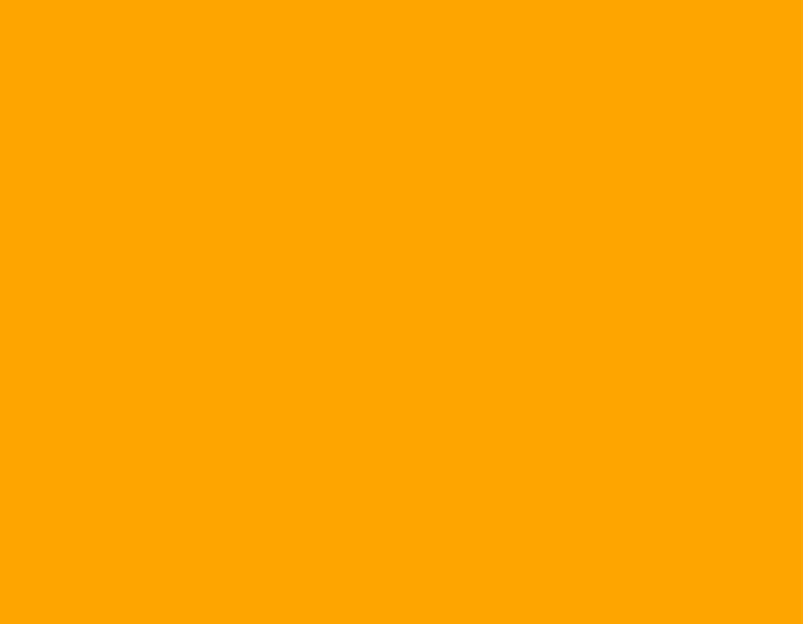
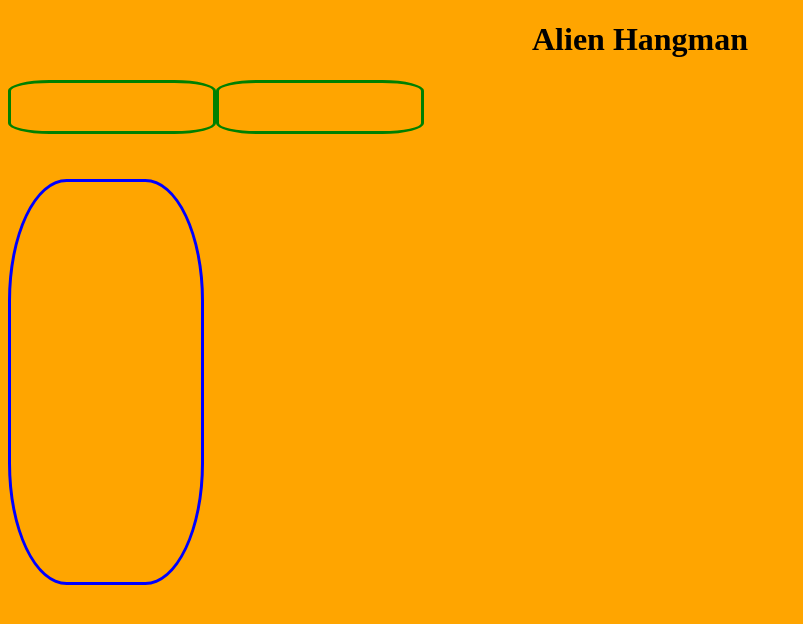
Before and after one commit to ANNIEB45/ga-project1-hangman, a plain HTML site: page index.html in a window 1280 px wide. Shown: the whole page, without its empty margins (0-803 px from the left). Drawn offline with Linux system fonts and the light colour scheme.

Commit message:
added some styling to page for visualization

```diff
--- a/index.html
+++ b/index.html
@@ -1,16 +1,38 @@
 <!DOCTYPE html>
 <html lang="en">
+
 <head>
     <meta charset="UTF-8">
     <meta name="viewport" content="width=device-width, initial-scale=1.0">
     <title>Alien Hangman Game</title>
     <link rel="stylesheet" href="style.css" type="text/css">
 </head>
+
 <body>
-    <div class='line'></div>
+    <div class="container">
+        <div class="welcome-screen-popup">
+            <div class="game-title"></div>
+            <div class="user-name"></div>
+            <div class="categories"></div>
+            <h1 class="game-subtitle">Alien Hangman</h1>
+            <div class='user-guess-container'>
+                <div class="wrong-guesses"></div>
+                <div class="username-box"></div>
+            </div>
+            <div class="timer"></div>
+            <div class="letter-box">
+                <div class='squares'></div>
+                <div class='squares'></div>
+                <div class='squares'></div>
+                <div class='squares'></div>
+            </div>
+        </div>
 
 
+    </div>
 
-   <script defer src="main.js"></script>
+
+    <script defer src="main.js"></script>
 </body>
+
 </html>
--- a/main.js
+++ b/main.js
@@ -19,6 +19,16 @@ console.log('Alien Hangman Game')
 // console.log(letterBoxArr)
 
      //maybe use an object-with key/value pair???
+     const categories = {
+        sports: ['baseball', 'cricket','judo','hang gliding', 'volleyball', 'yoga'],
+
+        'fashion icons': ['audrey hepburn', 'rihanna', 'mary and ashley olsen', 'princess diana', 'bob dylan', 'kanye west'],
+        'famous cities': ['paris', 'dubai', 'new york', 'kuala lumpa', 'istanbul', 'london', 'los angelos'],
+        'musical instruments': ['trombone', 'french horn', 'oboe', 'xylophone', 'synthesizer', 'lute', 'electric guitar']
+    }
+
+    console.log(categories)
+
 //choosing categories
 // const categoriesArr = ['sports', 'fashion icons', 'famouss cities', 'musical instruments']
 // console.log(categoriesArr)
@@ -30,18 +40,26 @@ console.log('Alien Hangman Game')
     //musical instruments: trombone, french horn, oboe, xylophone, synthesizer, lute, electric guitar
 
 
-let words = ['baseball', 'french horn','Georgetown', 'Onamanopeia']
-console.log(words)
+let chosenCategory = categories["famous cities"]
+console.log(chosenCategory)
 
-let word = words[(Math.floor(Math.random()) * words.length)]
+let word = chosenCategory[(Math.floor(Math.random()) * chosenCategory.length)]
 console.log(word)
 
 let answerInputField = []
 
 for (let i = 0; i < word.length; i++){
-        answerInputField[i] = '_'
+        answerInputField[i] = '|_|'
     console.log(answerInputField)
 }
 
 let remainingLetters = word.length
 console.log(remainingLetters)
+
+const line = () => {document.getElementsByClassName('lines').innerHTML = (answerInputField.join(' ')) }
+line()
+console.log(line)
+
+// while(remainingLetters >0){
+
+// }
--- a/style.css
+++ b/style.css
@@ -1,3 +1,48 @@
 body {
    background-color: orange;
 }
+
+.game-subtitle{
+   display: flex;
+   align-items: center;
+   justify-content: center;
+}
+
+.user-guess-container{
+   display: flex;
+   flex-direction: row;
+   justify-content: flex-start;
+   align-items: flex-end;
+
+}
+
+.wrong-guesses{
+   border: 3px solid green;
+   border-radius: 20%;
+   width: 16%;
+   padding-bottom: 48px;
+
+}
+
+.username-box{
+   border: 3px solid green;
+   border-radius: 20%;
+   width: 16%;
+   padding-bottom: 48px;
+}
+
+
+
+.letter-box{
+   border: 3px solid blue;
+   width: 15%;
+   height: ;
+   padding: ;
+   margin: 45px 0;
+   border-radius: 30%;
+}
+
+.squares{
+   padding:50px ;
+   border-radius: 10&;
+}
```
